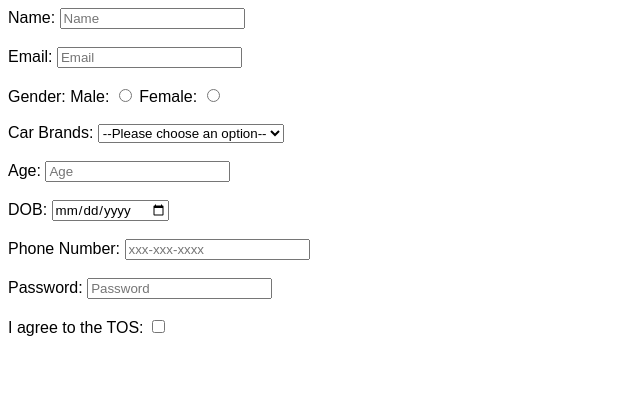
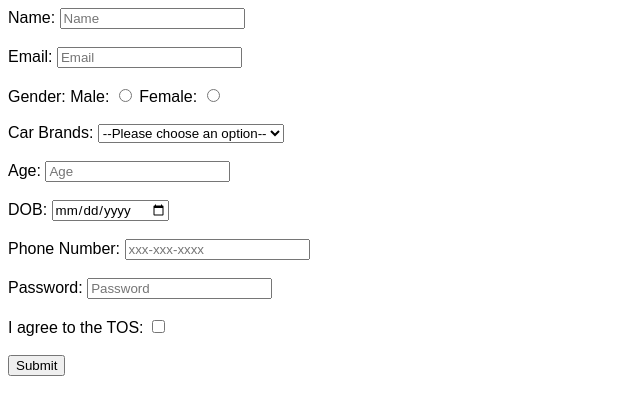
Before and after one commit to acciojob/signup-form-car-mohammaduzer07, a website: page main.html in a window 1280 px wide. Shown: the whole page, without its empty margins (0-640 px from the left). Drawn offline with Linux system fonts and the light colour scheme.

Commit message:
created a submission

```diff
--- a/main.html
+++ b/main.html
@@ -10,7 +10,7 @@
 	<!-- the entire body must be written by student -->
     <script type="text/javascript" src="./script.js">
 </script>
-	<form>
+	<form method="post">
 		<div>
 			<label for="name">Name:</label>
 			<input id="name" type="text" placeholder="Name" required>
@@ -55,10 +55,7 @@
 			<label for="tos">I agree to the TOS:</label>
 			<input id="tos" type="checkbox" required>
 		</div><br>
-
-
-
-
+		<button type="submit">Submit</button>
 	</form>
 
 </body>
```
